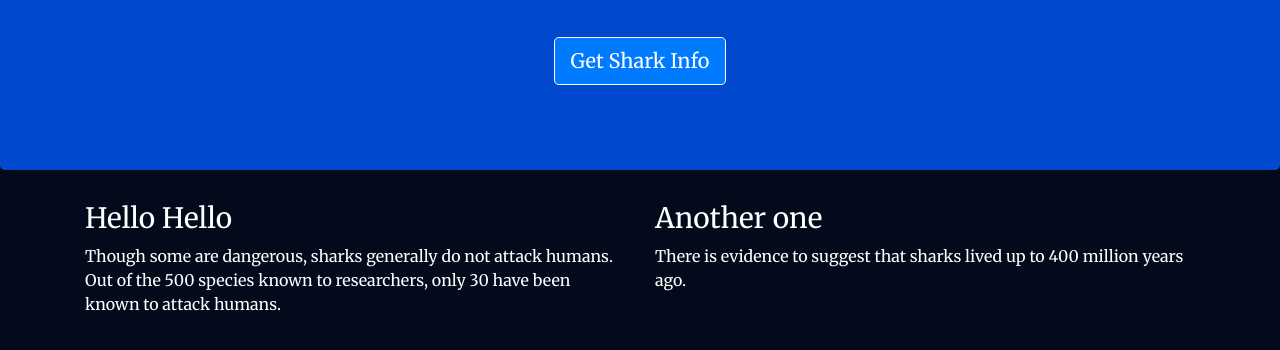
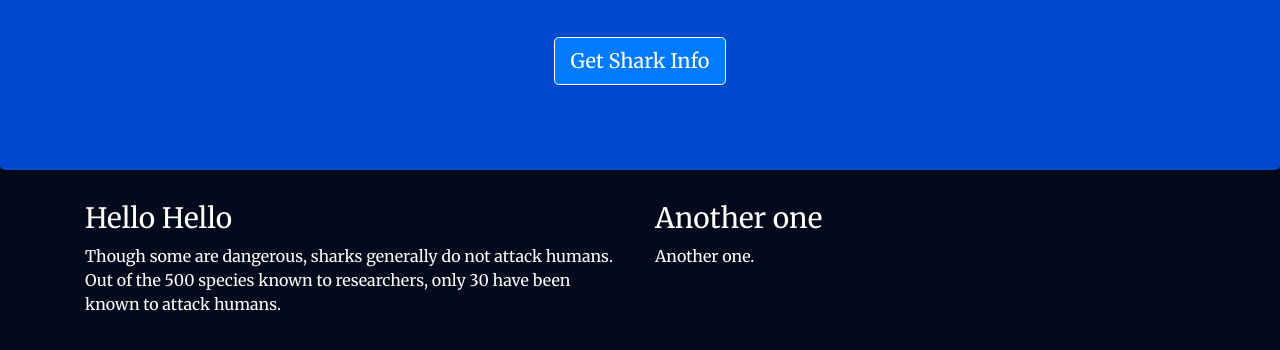
Before and after one commit to caio-costa/new-portfolio, a website: page views/index.html in a window 1280 px wide. Shown: the part 218-568 px from the top of the page. Drawn offline with nearby package versions, Linux system fonts and the light colour scheme.

Commit message:
Auto build test

```diff
--- a/views/index.html
+++ b/views/index.html
@@ -43,7 +43,7 @@
             </div>
             <div class="col-lg-6">
                 <h3>Another one</h3>
-                <p>There is evidence to suggest that sharks lived up to 400 million years ago.
+                <p>Another one.
                 </p>
             </div>
         </div>
```
